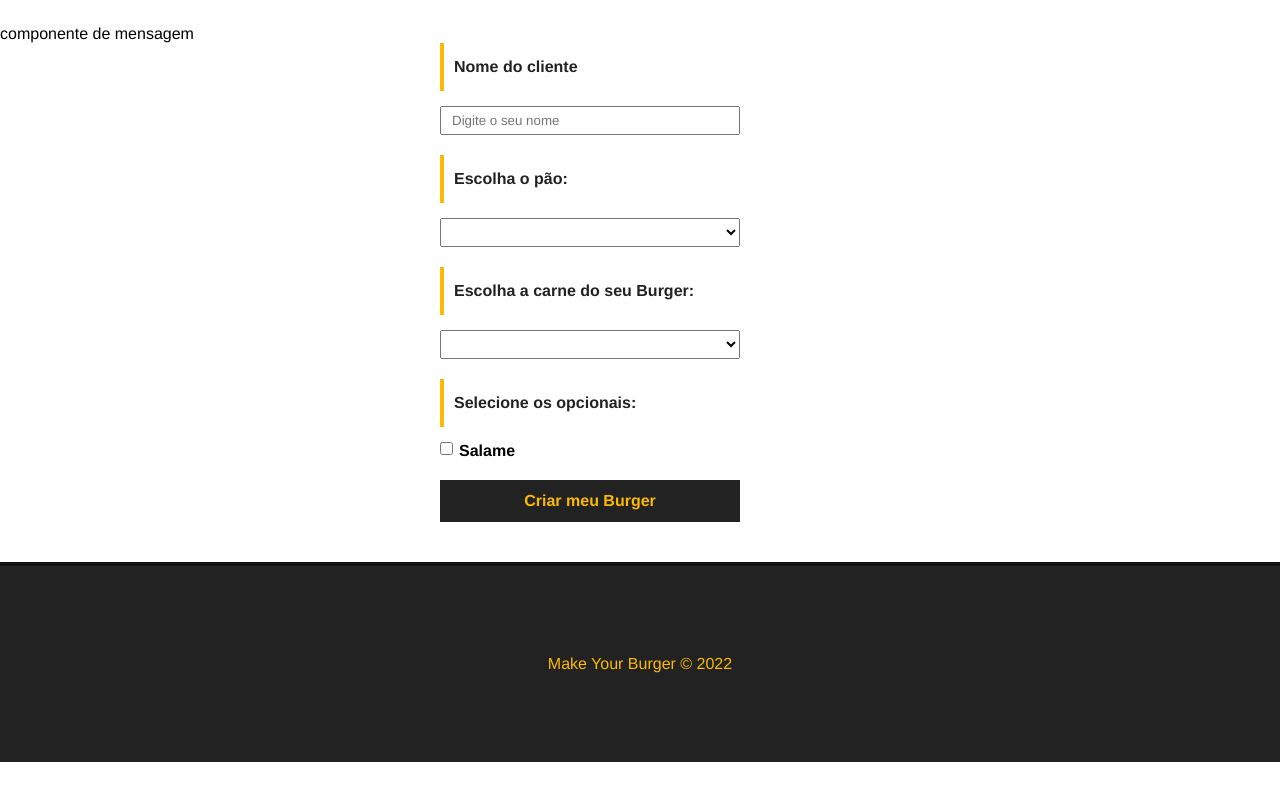
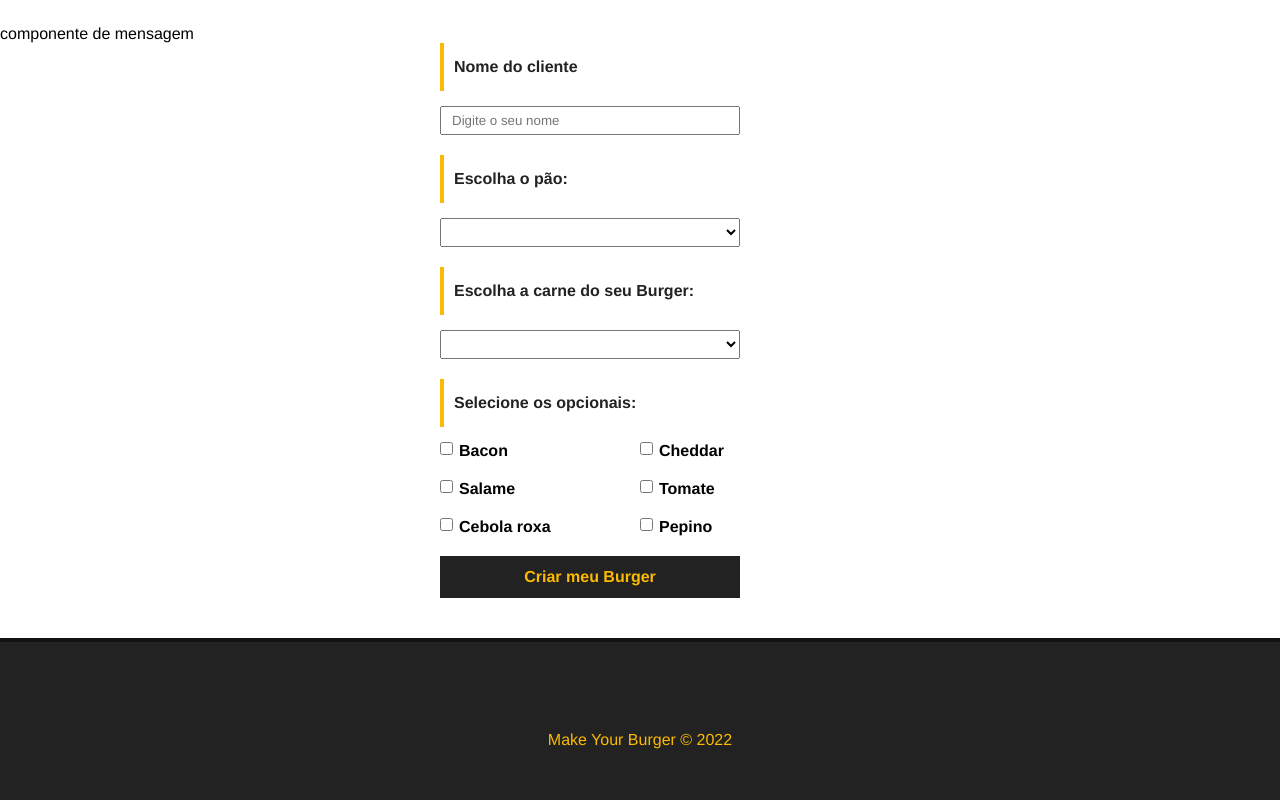
Before and after one commit to NubiaPontel/make-your-burger, a Vue app: page / in a window 1280 px wide. Shown: the part 631-1431 px from the top of the page. Before the commit the page ends 1393 px from the top, so only its background shows below. Built offline with nearby package versions, Linux system fonts and the light colour scheme; data requests are answered from the project's data file.

Commit message:
dados no form

```diff
--- a/src/components/BurgerForm.vue
+++ b/src/components/BurgerForm.vue
@@ -11,21 +11,21 @@
                     <label for="pao">Escolha o pão:</label>
                     <select name="pao" id="pao" v-model="pao">
                         <option value="">Selecione o seu pão</option>
-                        <option value="integral">Integral</option>
+                        <option v-for="pao in paes" :key="pao.id" :value="pao.tipo">{{ pao.tipo }}</option>
                     </select>
                 </div>
                 <div class="input-container">
                     <label for="carne">Escolha a carne do seu Burger:</label>
                     <select name="carne" id="carne" v-model="carne">
                         <option value="">Selecione o tipo de carne</option>
-                        <option value="maminha">Maminha</option>
+                        <option v-for="carne in carnes" :key="carne.id" :value="carne.tipo">{{ carne.tipo }}</option>
                     </select>
                 </div>
                 <div id="opcionais-container" class="input-container">
                     <label id="opcionais-title" for="opcionais">Selecione os opcionais:</label>
-                    <div class="checkbox-container">
-                        <input type="checkbox" name="opcionais" v-model="opcionais" value="salame">
-                        <span>Salame</span>
+                    <div class="checkbox-container" v-for="opcional in opcionaisdata" :key="opcional.id">
+                        <input type="checkbox" name="opcionais" v-model="opcionais" :value="opcional.tipo">
+                        <span>{{ opcional.tipo }}</span>
                     </div>
                 <div class="input-container">
                     <input type="submit" class="submit-btn" value="Criar meu Burger">
@@ -38,7 +38,36 @@
 
 <script>
 export default {
-    name: "BurgerForm"
+    name: "BurgerForm",
+    data(){
+        return{
+            paes: null,
+            carnes: null,
+            opcionaisdata: null,
+            nome: null,
+            pao: null,
+            carne: null,
+            opcionais:[],
+            status: "Solicitado",
+            msg: null
+        }
+
+    },
+    methods: {
+        async getIngredientes(){
+            const req = await fetch('http://localhost:3000/ingredientes')
+            const data = await req.json()
+
+            this.paes = data.paes
+            this.carnes = data.carnes
+            this.opcionaisdata = data.opcionais
+
+        }
+    },
+
+    mounted(){
+        this.getIngredientes()
+    }
 
 }
 </script>
```
